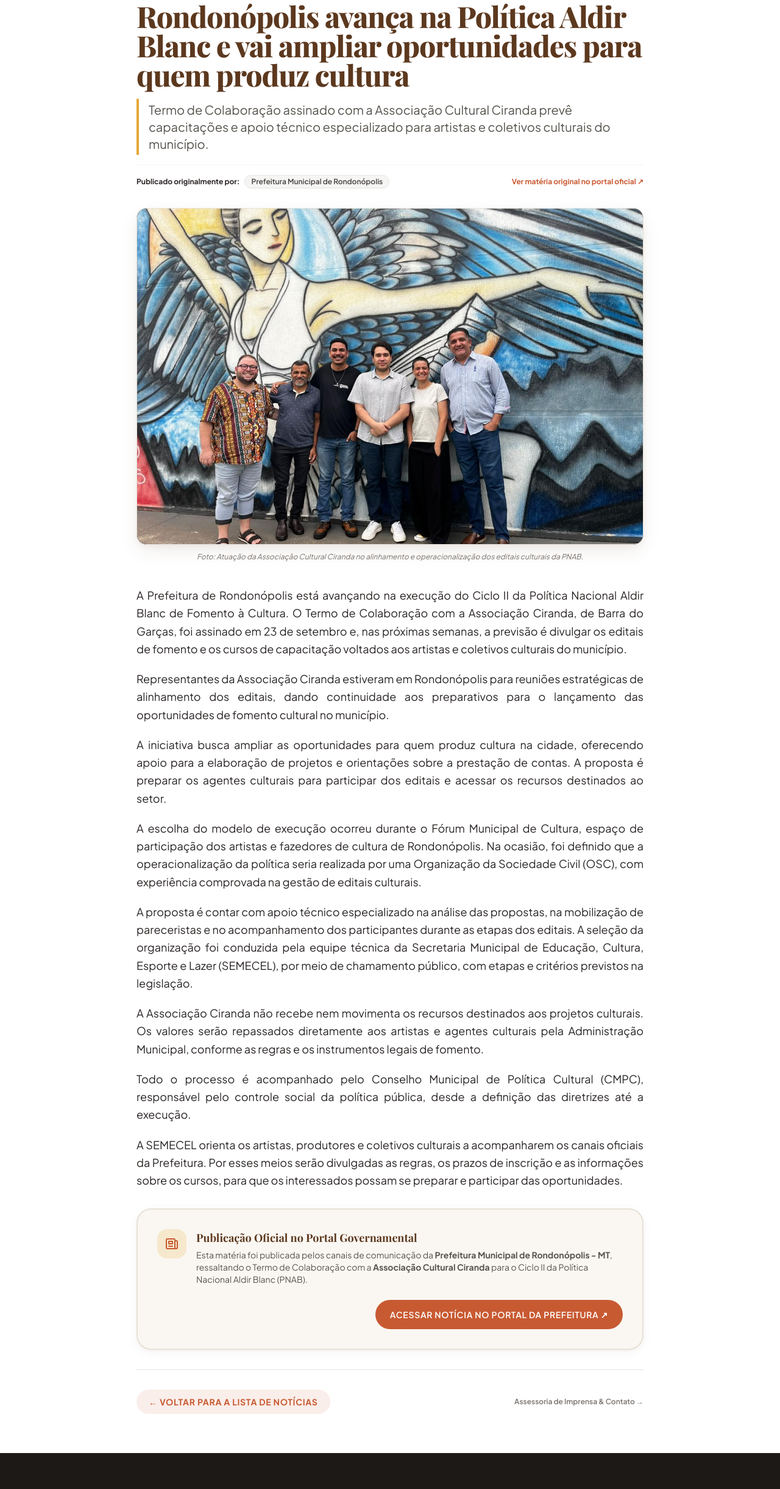
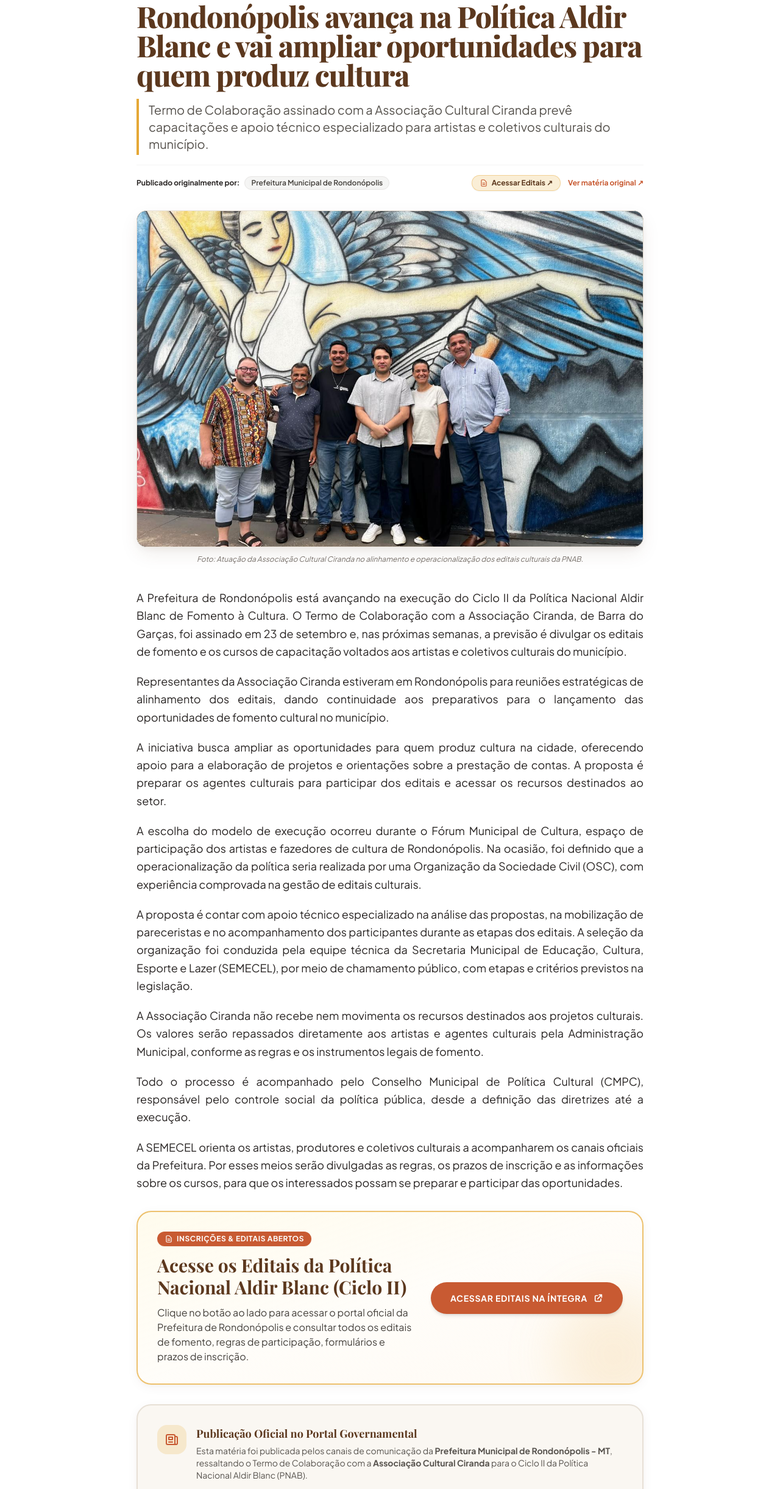
Before and after one commit to rafaellaluizasales-cell/associacao-ciranda, an Astro site: page /noticias/rondonopolis-politica-aldir-blanc in a window 1280 px wide. Shown: the part 250-2691 px from the top of the page at 61% size. Built offline with nearby package versions, Linux system fonts and the light colour scheme; Astro itself is replaced by a stand-in of ours; a web font is replaced by a local one.

Commit message:
feat(noticias): adicionar destaque harmonioso com link para acesso aos editais da PNAB Rondonopolis

```diff
--- a/src/components/NewsCard.astro
+++ b/src/components/NewsCard.astro
@@ -9,6 +9,7 @@ interface Props {
     categoria: string;
     fonte: string;
     fonteUrl: string;
+    editaisUrl?: string;
     imagem: string;
     resumo: string;
   };
@@ -74,6 +75,7 @@ const { noticia } = Astro.props;
     </p>
 
     <div class="pt-4 border-t border-ciranda-border flex items-center justify-between mt-auto">
+      <div class="flex items-center gap-2">
         <a
           href={noticia.fonteUrl}
           target="_blank"
@@ -83,6 +85,21 @@ const { noticia } = Astro.props;
         >
           <span>Portal Oficial ↗</span>
         </a>
+        {noticia.editaisUrl && (
+          <span class="inline-flex items-center gap-1.5">
+            <span class="text-stone-300">•</span>
+            <a
+              href={noticia.editaisUrl}
+              target="_blank"
+              rel="noopener noreferrer"
+              class="inline-flex items-center gap-1 text-[11px] font-bold text-ciranda-terracotta hover:underline transition"
+              title="Acessar Editais da PNAB"
+            >
+              <span>Editais ↗</span>
+            </a>
+          </span>
+        )}
+      </div>
 
       <a
         href={`/noticias/${noticia.slug}`}
--- a/src/data/noticias.json
+++ b/src/data/noticias.json
@@ -9,6 +9,7 @@
     "categoria": "Políticas Culturais & Editais",
     "fonte": "Prefeitura Municipal de Rondonópolis",
     "fonteUrl": "https://www.rondonopolis.mt.gov.br/noticias/rondonopolis-avanca-na-politica-aldir-blanc-e-vai-ampliar-oportunidades-para-quem-produz-cultura/",
+    "editaisUrl": "https://www.rondonopolis.mt.gov.br/lei-aldir-blanc-ciclo-2/",
     "imagem": "/images/noticias/rondonopolis-aldir-blanc.jpeg",
     "legendaImagem": "Atuação da Associação Cultural Ciranda no alinhamento e operacionalização dos editais culturais da PNAB.",
     "resumo": "A Prefeitura de Rondonópolis está avançando na execução do Ciclo II da Política Nacional Aldir Blanc de Fomento à Cultura. O Termo de Colaboração com a Associação Ciranda foi assinado para a realização de reuniões de alinhamento, cursos de capacitação e apoio técnico aos fazedores de cultura locais.",
--- a/src/pages/noticias/[slug].astro
+++ b/src/pages/noticias/[slug].astro
@@ -56,14 +56,29 @@ const { noticia } = Astro.props;
           </p>
         )}
 
-        <!-- Meta Author & Source -->
+        <!-- Meta Author & Source & Editais Quick Link -->
         <div class="flex flex-wrap items-center justify-between gap-4 pt-4 border-t border-stone-100 text-xs text-stone-500">
-          <div class="flex items-center gap-2">
+          <div class="flex items-center gap-2 flex-wrap">
             <span class="font-bold text-stone-800">Publicado originalmente por:</span>
             <span class="px-2.5 py-0.5 rounded-full bg-stone-100 text-stone-700 font-semibold border border-stone-200">
               {noticia.fonte}
             </span>
           </div>
+
+          <div class="flex items-center gap-3 flex-wrap">
+            {noticia.editaisUrl && (
+              <a
+                href={noticia.editaisUrl}
+                target="_blank"
+                rel="noopener noreferrer"
+                class="inline-flex items-center gap-1.5 px-3 py-1 rounded-full bg-ciranda-amber/20 hover:bg-ciranda-amber text-ciranda-brown font-bold text-xs border border-ciranda-amber/40 hover:border-ciranda-amber transition shadow-sm"
+              >
+                <svg class="w-3.5 h-3.5 text-ciranda-terracotta" fill="none" stroke="currentColor" viewBox="0 0 24 24">
+                  <path stroke-linecap="round" stroke-linejoin="round" stroke-width="2" d="M9 12h6m-6 4h6m2 5H7a2 2 0 01-2-2V5a2 2 0 012-2h5.586a1 1 0 01.707.293l5.414 5.414a1 1 0 01.293.707V19a2 2 0 01-2 2z" />
+                </svg>
+                <span>Acessar Editais ↗</span>
+              </a>
+            )}
 
             <a
               href={noticia.fonteUrl}
@@ -71,8 +86,9 @@ const { noticia } = Astro.props;
               rel="noopener noreferrer"
               class="text-ciranda-terracotta hover:underline font-bold inline-flex items-center gap-1"
             >
-            Ver matéria original no portal oficial ↗
+              Ver matéria original ↗
             </a>
+          </div>
         </div>
       </header>
 
@@ -114,6 +130,47 @@ const { noticia } = Astro.props;
         ))}
       </div>
 
+      <!-- Destaque Especial: Acesso aos Editais da Lei Aldir Blanc -->
+      {noticia.editaisUrl && (
+        <section aria-label="Acesso aos Editais" class="my-10 p-6 sm:p-8 rounded-3xl bg-gradient-to-br from-amber-50/90 via-ciranda-card to-orange-50/60 border-2 border-ciranda-amber/70 shadow-soft hover:shadow-elevated transition-all duration-300 relative overflow-hidden">
+          {/* Subtle background decorative circle */}
+          <div class="absolute -right-12 -bottom-12 w-48 h-48 bg-ciranda-amber/15 rounded-full blur-2xl pointer-events-none"></div>
+
+          <div class="relative z-10 flex flex-col lg:flex-row items-start lg:items-center justify-between gap-6">
+            <div class="space-y-3 max-w-xl">
+              <span class="inline-flex items-center gap-1.5 px-3 py-1 rounded-full text-xs font-bold uppercase tracking-wider bg-ciranda-terracotta text-white shadow-sm">
+                <svg class="w-3.5 h-3.5" fill="none" stroke="currentColor" viewBox="0 0 24 24">
+                  <path stroke-linecap="round" stroke-linejoin="round" stroke-width="2" d="M9 12h6m-6 4h6m2 5H7a2 2 0 01-2-2V5a2 2 0 012-2h5.586a1 1 0 01.707.293l5.414 5.414a1 1 0 01.293.707V19a2 2 0 01-2 2z" />
+                </svg>
+                Inscrições & Editais Abertos
+              </span>
+
+              <h2 class="text-2xl sm:text-3xl font-serif font-bold text-ciranda-brown leading-tight">
+                Acesse os Editais da Política Nacional Aldir Blanc (Ciclo II)
+              </h2>
+
+              <p class="text-stone-700 text-sm sm:text-base leading-relaxed">
+                Clique no botão ao lado para acessar o portal oficial da Prefeitura de Rondonópolis e consultar todos os editais de fomento, regras de participação, formulários e prazos de inscrição.
+              </p>
+            </div>
+
+            <div class="w-full lg:w-auto shrink-0 pt-2 lg:pt-0">
+              <a
+                href={noticia.editaisUrl}
+                target="_blank"
+                rel="noopener noreferrer"
+                class="w-full sm:w-auto inline-flex items-center justify-center gap-2.5 px-8 py-4 rounded-full font-bold text-sm uppercase tracking-wider bg-ciranda-terracotta hover:bg-ciranda-terracotta-dark text-white shadow-md hover:shadow-lg hover:-translate-y-0.5 active:translate-y-0 transition-all text-center group/btn"
+              >
+                <span>Acessar Editais na Íntegra</span>
+                <svg class="w-4 h-4 group-hover/btn:translate-x-1 transition-transform" fill="none" stroke="currentColor" viewBox="0 0 24 24">
+                  <path stroke-linecap="round" stroke-linejoin="round" stroke-width="2.5" d="M10 6H6a2 2 0 00-2 2v10a2 2 0 002 2h10a2 2 0 002-2v-4M14 4h6m0 0v6m0-6L10 14" />
+                </svg>
+              </a>
+            </div>
+          </div>
+        </section>
+      )}
+
       <!-- Institutional Source & Verification Box -->
       <div class="mt-12 p-6 sm:p-8 rounded-3xl bg-ciranda-cream border-2 border-ciranda-border shadow-soft space-y-4">
         <div class="flex items-start gap-4">
@@ -133,11 +190,21 @@ const { noticia } = Astro.props;
         </div>
 
         <div class="pt-2 flex flex-col sm:flex-row items-stretch sm:items-center justify-end gap-3">
+          {noticia.editaisUrl && (
+            <a
+              href={noticia.editaisUrl}
+              target="_blank"
+              rel="noopener noreferrer"
+              class="btn-primary text-xs sm:text-sm uppercase tracking-wider inline-flex items-center justify-center gap-2"
+            >
+              Consultar Editais do Ciclo II ↗
+            </a>
+          )}
           <a
             href={noticia.fonteUrl}
             target="_blank"
             rel="noopener noreferrer"
-            class="btn-primary text-xs sm:text-sm uppercase tracking-wider inline-flex items-center justify-center gap-2"
+            class="btn-secondary text-xs sm:text-sm uppercase tracking-wider inline-flex items-center justify-center gap-2"
           >
             Acessar Notícia no Portal da Prefeitura ↗
           </a>
```
Lines whose indentation alone changed are shown as unchanged.
